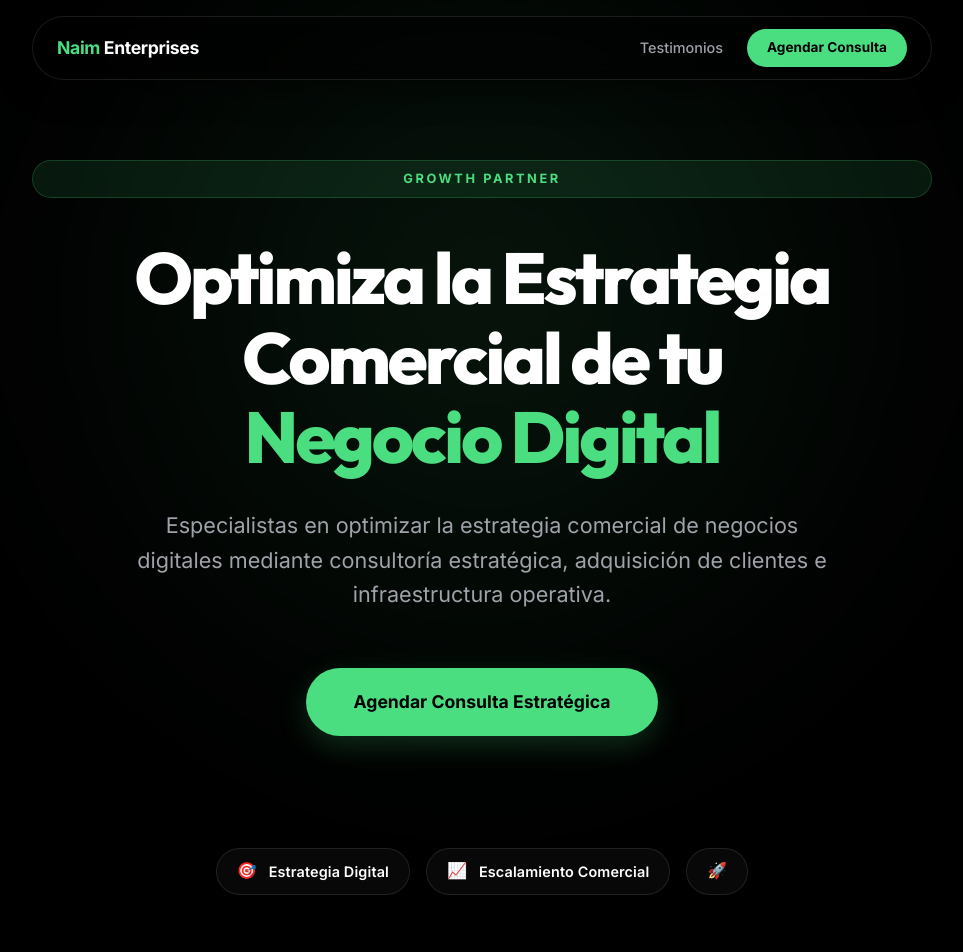
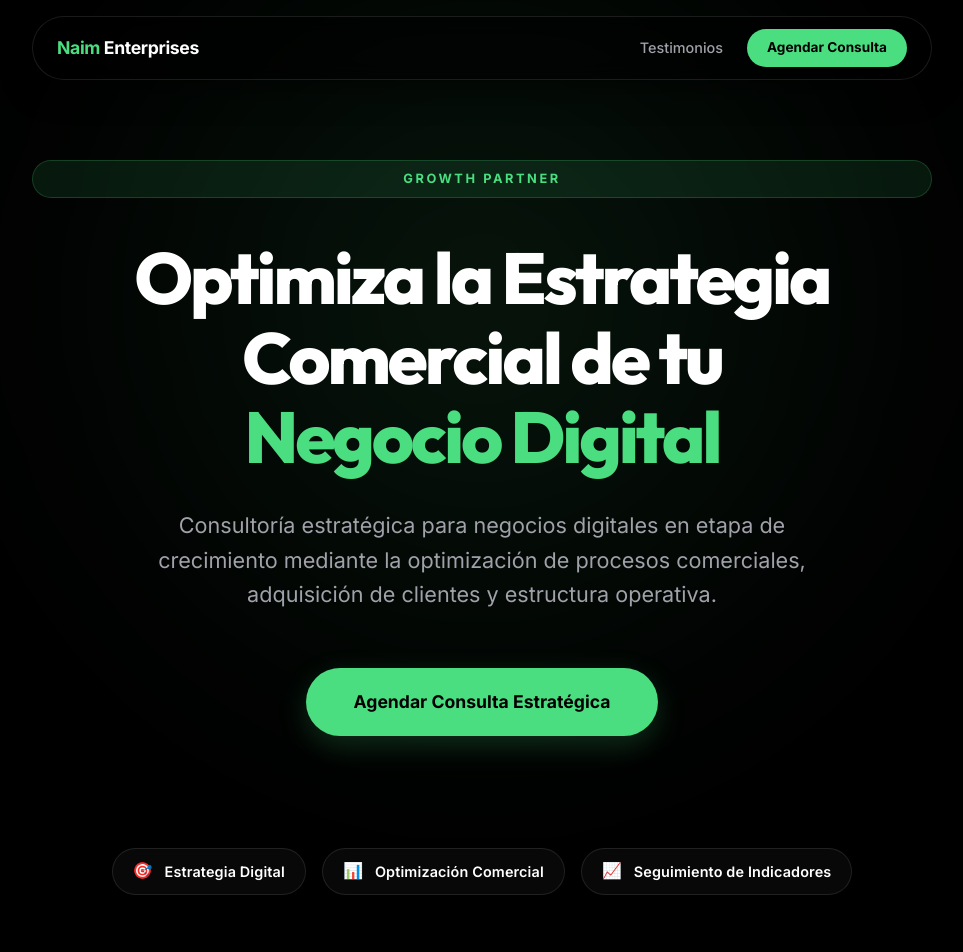
Before and after one commit to aleexxrodriguezz/Naim-Portfolio, a Next.js app: page / in a window 1280 px wide. Shown: the top 952 px of the page, without its empty margins (158-1121 px from the left). Built offline with nearby package versions, Linux system fonts and the light colour scheme.

Commit message:
Fix: Corrección de error de importación y restauración final de textos Stripe-friendly

```diff
--- a/src/components/CTA.js
+++ b/src/components/CTA.js
@@ -4,7 +4,8 @@ export default function CTA() {
   return (
     <section id="contacto" className={`${styles.cta} animate`}>
       <div className={`container ${styles.container}`}>
-        <h2 className="text-gradient">¿Listo para escalar al siguiente nivel?</h2>
+        <h2 className="text-gradient">¿Listo para dar el siguiente paso?</h2>
+        <p className={styles.subtitle}>Si tenés un negocio digital en crecimiento y querés mejorar tus procesos comerciales, adquisición de clientes y estructura operativa, podemos ayudarte a ordenar la estrategia.</p>
         <div className={styles.actions}>
           <a href="https://calendly.com/naimdario6/30min" target="_blank" rel="noopener noreferrer" className={styles.primaryBtn}>
             Agendar Llamada Estratégica
--- a/src/components/Footer.js
+++ b/src/components/Footer.js
@@ -6,7 +6,10 @@ export default function Footer() {
       <div className={`container ${styles.container}`}>
         <div className={styles.top}>
           <div className={styles.brand}>
-            <span className="text-primary-gradient">Naim</span> Enterprises
+            <div className={styles.logoName}>
+              <span className="text-primary-gradient">Naim</span> Enterprises
+            </div>
+            <p className={styles.desc}>Acompañamos a creadores y marcas a mejorar su posicionamiento, estructura comercial y procesos de crecimiento.</p>
           </div>
           <div className={styles.socials}>
             <a href="https://wa.me/5491133230965" target="_blank" rel="noopener noreferrer" className={styles.socialLink}>
--- a/src/components/Hero.js
+++ b/src/components/Hero.js
@@ -12,7 +12,7 @@ export default function Hero() {
             <span className="text-primary">Negocio Digital</span>
           </h1>
           <p className={styles.description}>
-            Especialistas en optimizar la estrategia comercial de negocios digitales mediante consultoría estratégica, adquisición de clientes e infraestructura operativa.
+            Consultoría estratégica para negocios digitales en etapa de crecimiento mediante la optimización de procesos comerciales, adquisición de clientes y estructura operativa.
           </p>
           <div className={styles.actions}>
             <a href="https://calendly.com/naimdario6/30min" target="_blank" rel="noopener noreferrer" className={styles.primaryBtn}>
@@ -27,11 +27,12 @@ export default function Hero() {
             <span className={styles.pillLabel}>Estrategia Digital</span>
           </div>
           <div className={`${styles.statPill} glass`}>
-            <span className={styles.pillIcon}>📈</span>
-            <span className={styles.pillLabel}>Escalamiento Comercial</span>
+            <span className={styles.pillIcon}>📊</span>
+            <span className={styles.pillLabel}>Optimización Comercial</span>
           </div>
           <div className={`${styles.statPill} glass`}>
-            <span className={styles.pillIcon}>🚀</span>
+            <span className={styles.pillIcon}>📈</span>
+            <span className={styles.pillLabel}>Seguimiento de Indicadores</span>
           </div>
         </div>
       </div>
--- a/src/components/Partner.js
+++ b/src/components/Partner.js
@@ -12,6 +12,7 @@ export default function Partner() {
           <span className={styles.role}>Growth Partner</span>
           <h2 className="text-gradient">Naim</h2>
           <p className={styles.description}>
+            Acompaño a creadores y marcas a mejorar su posicionamiento, estructura comercial y procesos de crecimiento mediante metodologías personalizadas y seguimiento directo 1:1.
           </p>
           <div className={styles.actions}>
             <a href="https://calendly.com/naimdario6/30min" target="_blank" rel="noopener noreferrer" className={styles.primaryBtn}>
--- a/src/components/Services.js
+++ b/src/components/Services.js
@@ -3,7 +3,6 @@ import styles from './Services.module.css';
 const services = [
   {
     title: "Estrategia de Crecimiento",
-    description: "Optimización de procesos y escalamiento comercial para negocios digitales.",
     icon: "📈"
   },
   {
```
